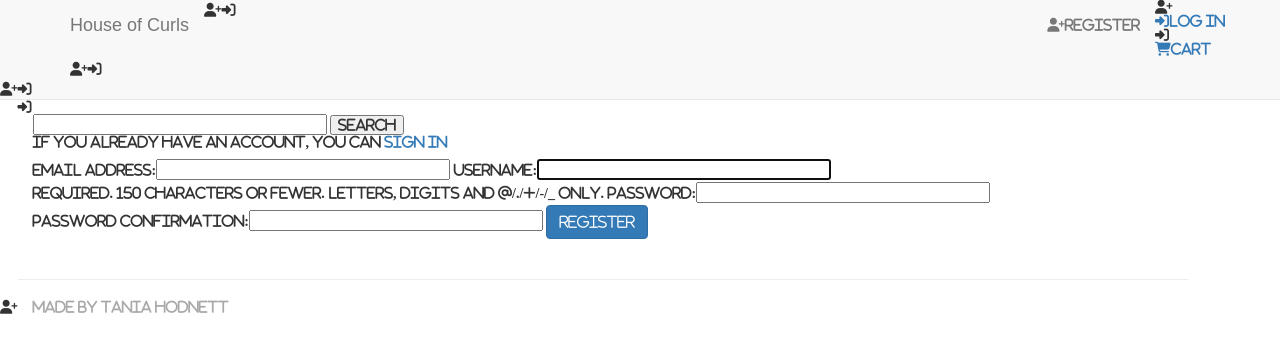
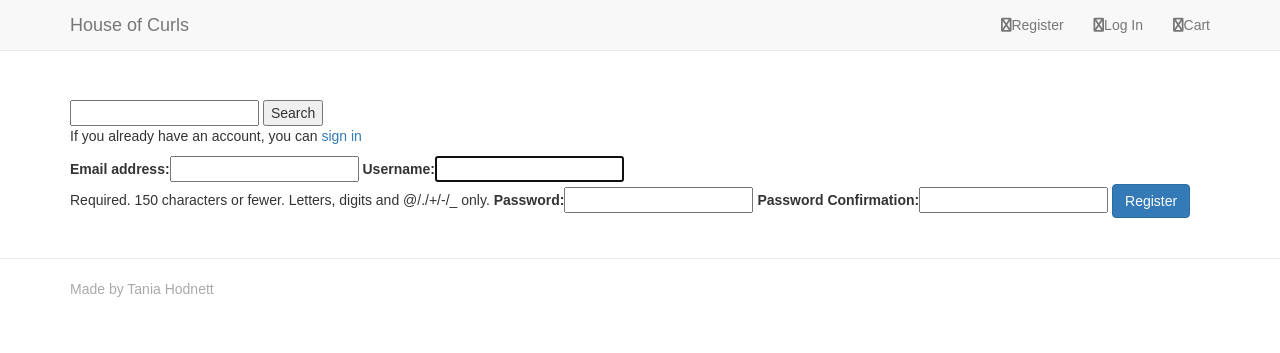
Before and after one commit to thodnett/project_shop, a Django app: page /accounts/register/ in a window 1280 px wide. Shown: the top 353 px of the page. Run offline with Django 3.2, Linux system fonts and the light colour scheme; some libraries are stand-ins or nearby versions.

Commit message:
updated fontawesome tags

```diff
--- a/templates/base.html
+++ b/templates/base.html
@@ -31,15 +31,15 @@
             <div id="navbar" class="navbar-collapse collapse">
                 <ul class="nav navbar-nav navbar-right">
                     {% if user.is_authenticated %}
-                        <li><a href="{% url 'profile' %}"><i class="fas fa-user">Profile</a></li>
-                        <li><a href="{% url 'logout' %}"><i class="fas fa-sign-out-alt">Log Out</a></li>
+                        <li><a href="{% url 'profile' %}"><i class="fab fa-user"></i>Profile</a></li>
+                        <li><a href="{% url 'logout' %}"><i class="fab fa-sign-out-alt"></i>Log Out</a></li>
                     {%  else %}
-                    <li><a href="{% url 'registration' %}"><i class="fas fa-user-plus">Register</a></li>
-                    <li><a href="{% url 'login' %}"><i class="fas fa-sign-in-alt">Log In</a></li>
+                    <li><a href="{% url 'registration' %}"><i class="fab fa-user-plus"></i>Register</a></li>
+                    <li><a href="{% url 'login' %}"><i class="fab fa-sign-in-alt"></i>Log In</a></li>
                     {% endif %}
                     <li>
                         <a href="{% url 'view_cart' %}">
-                            <i class="fas fa-shopping-cart"></i>Cart
+                            <i class="fab fa-shopping-cart"></i>Cart
                             {% if product_count > 0 %}
                             <label class="badge badge-warning">{{ product_count }}</label>
                             {% endif %}
```
Also changed, not shown: .c9/metadata/environment/templates/base.html (+1 -1 lines).
